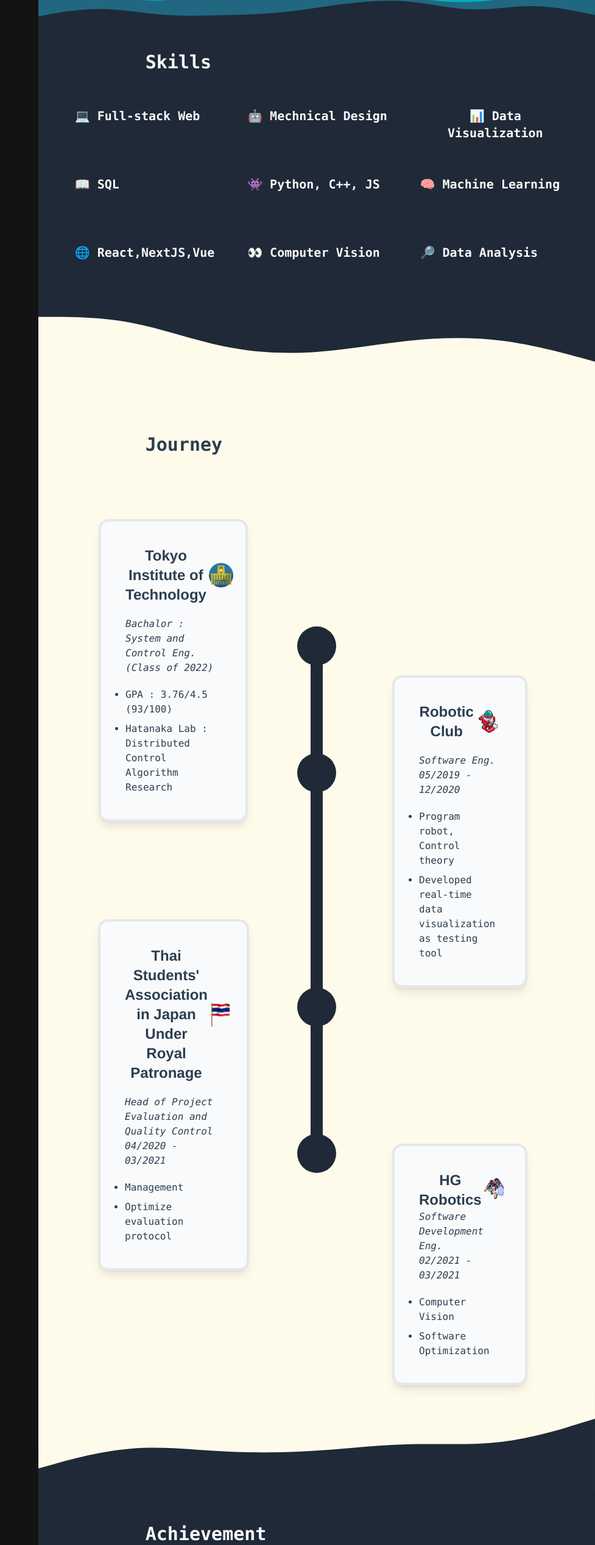
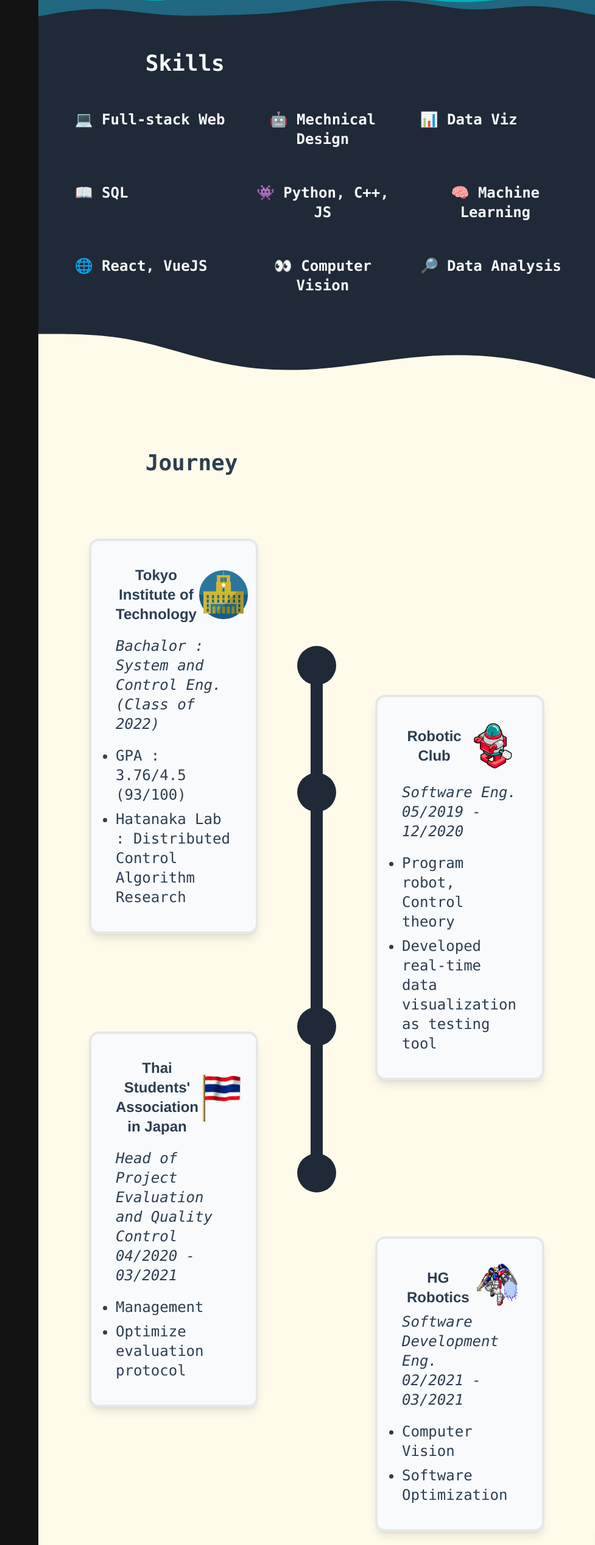
Before and after one commit to kornsinanju/my_home_page, a Vue app: page / in a window 1280 px wide. Shown: the part 986-3519 px from the top of the page at 61% size, without its empty margins (303-1280 px from the left). Built offline with nearby package versions, Linux system fonts and the light colour scheme.

Commit message:
add just text size

```diff
--- a/src/components/Intro.vue
+++ b/src/components/Intro.vue
@@ -29,50 +29,50 @@
     </div>
     <div class="spacer2 layer3 pb-0"></div>
     <div className="text-gray-50 bg-gray-800 flex flex-row justify-start w-full -mt-1">
-        <h2 className="font-bold text-3xl px-5 md:px-20 lg:px-44 pt-12 font-mono">Skills</h2>
+        <h2 className="font-bold text-3xl lg:text-4xl 2xl:text-6xl px-5 md:px-20 lg:px-44 pt-12 font-mono">Skills</h2>
     </div>
-    <div className="text-gray-50 bg-gray-800 grid grid-flow-col grid-cols-2 md:grid-cols-3 grid-rows-5 md:grid-rows-3 gap-4 w-full pt-10 font-semibold text-xl font-mono place-items-start px-10 -mb-1 -mt-1">
+    <div className="text-gray-50 bg-gray-800 grid grid-flow-col grid-cols-2 md:grid-cols-3 grid-rows-5 md:grid-rows-3 gap-4 w-full pt-10 font-semibold text-xl 2xl:text-3xl xl:text-2xl font-mono place-items-start px-10 -mb-1 -mt-1">
         <div className="py-5 md:pl-5" data-aos="fade-up">💻 Full-stack Web</div>
         <div className="py-5 md:pl-5" data-aos="fade-up">📖 SQL</div>
-        <div className="py-5 md:pl-5" data-aos="fade-up">🌐 React,NextJS,Vue</div>
-        <div className="py-5 md:pl-5 cursor-pointer" data-aos="fade-up">🤖 Mechnical Design</div>
-        <div className="py-5 md:pl-5 cursor-pointer" data-aos="fade-up">👾 Python, C++, JS</div>
-        <div className="py-5 md:pl-5 cursor-pointer" data-aos="fade-up">👀 Computer Vision</div>
-        <div className="py-5 md:pl-5 cursor-pointer" data-aos="fade-up">📊 Data Visualization</div>
-        <div className="py-5 md:pl-5 cursor-pointer" data-aos="fade-up">🧠 Machine Learning</div>
-        <div className="py-5 md:pl-5 cursor-pointer" data-aos="fade-up">🔎 Data Analysis</div>
+        <div className="py-5 md:pl-5" data-aos="fade-up">🌐 React, VueJS</div>
+        <div className="py-5 md:pl-5" data-aos="fade-up">🤖 Mechnical Design</div>
+        <div className="py-5 md:pl-5" data-aos="fade-up">👾 Python, C++, JS</div>
+        <div className="py-5 md:pl-5" data-aos="fade-up">👀 Computer Vision</div>
+        <div className="py-5 md:pl-5" data-aos="fade-up">📊 Data Viz</div>
+        <div className="py-5 md:pl-5" data-aos="fade-up">🧠 Machine Learning</div>
+        <div className="py-5 md:pl-5" data-aos="fade-up">🔎 Data Analysis</div>
     </div>
     <div class="spacer2 layer4 pb-0.5"></div>
     <div className="flex flex-row justify-start w-full pb-16 bg-yellow-50">
 
-        <h2 className="font-bold text-3xl px-5 md:px-44 pt-12 font-mono">Journey</h2>
+        <h2 className="font-bold text-3xl lg:text-4xl 2xl:text-6xl px-5 md:px-44 pt-12 font-mono">Journey</h2>
 
     </div>
     <div className="flex flex-row pt-10 w-full h-auto justify-around bg-yellow-50 px-10 -mb-1 z-30">
           <div className="flex flex-col w-2/5 items-center">
-            <div className="min-w-min flex flex-col border-4 border-fuchsia-600 h-auto w-2/3 bg-gray-50 rounded-2xl shadow-lg lg:px-10 px-5 py-10 justify-start" data-aos="flip-right">
+            <div className="min-w-min flex flex-col border-4 border-fuchsia-600 h-auto w-2/3 lg:w-5/6 bg-gray-50 rounded-2xl shadow-lg lg:px-10 px-5 py-10 justify-start" data-aos="flip-right">
               <div className="flex flex-rol justify-start items-center pr-5">
-                <h2 className="font-bold text-base md:text-lg lg:text-2xl inline pr-1">Tokyo Institute of Technology </h2>
-                <img src="../assets/titech.png" alt="bachelor" className="inline w-10 h-10">
+                <h2 className="font-bold text-base md:text-lg lg:text-xl xl:text-2xl 2xl:text-4xl inline pr-1">Tokyo Institute of Technology </h2>
+                <img src="../assets/titech.png" alt="bachelor" className="inline w-8 h-8 md:w-12 md:h-12 lg:w-16 lg:h-16 xl:w-20 xl:h-20 2xl:w-24 2xl:h-24">
               </div>
               <!-- <div className="flex"></div> -->
-              <div className="flex flex-col font-mono text-sm md:text-sm lg:text-sm xl:text-base 2xl:text-lg justify-start items-start pt-5">
+              <div className="flex flex-col font-mono text-sm md:text-base lg:text-lg xl:text-2xl 2xl:text-3xl justify-start items-start pt-5">
                 <p className="text-left italic">Bachalor : System and Control Eng. (Class of 2022)</p>
                 <ul className="list-disc text-left pt-5">
                   <li className="pb-2">GPA : 3.76/4.5 (93/100) </li>
                   <!-- <li className="pb-2">University's Leadership Award</li> -->
                   <li className="hidden md:list-item cursor-pointer hover:underline" @click="gotoContact('https://arxiv.org/abs/2111.10804')">Hatanaka Lab : Distributed Control Algorithm Research</li>
-                  <!-- <li className="hidden md:list-item">Worded captain of Japanese olympic ice hockey team</li> -->
+                  <li className="md:hidden" @click="gotoContact('https://arxiv.org/abs/2111.10804')">Research on Distributed Control Algorithm</li>
                 </ul>
               </div>
             </div>
-            <div className="min-w-min flex flex-col border-4 border-fuchsia-600 h-auto w-2/3 bg-gray-50 rounded-2xl shadow-lg lg:px-10 px-5 py-10 justify-start mt-40" data-aos="flip-right">
+            <div className="min-w-min flex flex-col border-4 border-fuchsia-600 h-auto w-2/3 lg:w-5/6 bg-gray-50 rounded-2xl shadow-lg lg:px-10 px-5 py-10 justify-start mt-40" data-aos="flip-right">
               <div className="flex flex-rol justify-start items-center ">
-                <h2 className="font-bold text-base md:text-lg lg:text-2xl inline pr-1">Thai Students' Association in Japan Under Royal Patronage</h2>
-                <img src="../assets/thai2.gif" alt="bachelor" className="inline w-10 h-10 mr-5">
+                <h2 className="font-bold text-base md:text-lg lg:text-xl xl:text-2xl 2xl:text-4xl inline pr-1">Thai Students' Association in Japan</h2>
+                <img src="../assets/thai2.gif" alt="bachelor" className="inline w-10 h-10 md:w-14 md:h-14 lg:w-16 lg:h-16 xl:w-20 xl:h-20 2xl:w-24 2xl:h-24 mr-5">
               </div>
               <!-- <div className="flex"></div> -->
-              <div className="flex flex-col font-mono text-sm md:text-sm lg:text-sm xl:text-base 2xl:text-lg justify-start items-start ">
+              <div className="flex flex-col font-mono text-sm md:text-base lg:text-lg xl:text-2xl 2xl:text-3xl justify-start items-start ">
                 <p className="text-left pt-5 italic">Head of Project Evaluation and Quality Control <br> 04/2020 - 03/2021</p>
                 <ul className="list-disc text-left pt-5">
                   <li className="pb-2">Management</li>
@@ -108,14 +108,14 @@
           </div> -->
 
           <div className="flex flex-col w-2/5 items-center">
-            <div className="min-w-min flex flex-col border-4 border-fuchsia-600 h-auto w-2/3 bg-gray-50 rounded-2xl shadow-lg lg:px-10 px-5 py-10 justify-start mt-64" data-aos="flip-left">
+            <div className="min-w-min flex flex-col border-4 border-fuchsia-600 h-auto w-2/3 lg:w-5/6 bg-gray-50 rounded-2xl shadow-lg lg:px-10 px-5 py-10 justify-start mt-64" data-aos="flip-left">
               <div className="flex flex-rol justify-center items-center">
-                <h2 className="font-bold text-base md:text-lg lg:text-2xl inline pr-1">Robotic Club</h2>
-                <img src="../assets/robot_club.gif" alt="bachelor" className="inline w-10 h-10">
+                <h2 className="font-bold text-base md:text-lg lg:text-xl xl:text-2xl 2xl:text-4xl inline pr-1">Robotic Club</h2>
+                <img src="../assets/robot_club.gif" alt="bachelor" className="inline w-10 h-10 md:w-14 md:h-14 lg:w-16 lg:h-16 xl:w-20 xl:h-20 2xl:w-24 2xl:h-24">
               </div>
 
               <!-- <div className="flex"></div> -->
-              <div className="flex flex-col font-mono text-sm md:text-sm lg:text-sm xl:text-base 2xl:text-lg justify-start items-start">
+              <div className="flex flex-col font-mono text-sm md:text-base lg:text-lg xl:text-2xl 2xl:text-3xl justify-start items-start">
                 <p className="text-left pt-5 italic">Software Eng. 05/2019 - 12/2020</p>
                 <ul className="list-disc text-left pt-5">
                   <li className="pb-2">Program robot, Control theory</li>
@@ -124,13 +124,13 @@
                 </ul>
               </div>
             </div>
-            <div className="min-w-min flex flex-col border-4 border-fuchsia-600 h-auto w-2/3 bg-gray-50 rounded-2xl shadow-lg lg:px-10 px-5 py-10 justify-start mt-64" data-aos="flip-left">
+            <div className="min-w-min flex flex-col border-4 border-fuchsia-600 h-auto w-2/3 lg:w-5/6 bg-gray-50 rounded-2xl shadow-lg lg:px-10 px-5 py-10 justify-start mt-64" data-aos="flip-left">
               <div className="flex flex-rol justify-start items-center">
-                <h2 className="font-bold text-base md:text-lg lg:text-2xl inline pr-1">HG Robotics</h2>
-                <img src="../assets/gundam.gif" alt="bachelor" className="inline w-10 h-10">
+                <h2 className="font-bold text-base md:text-lg lg:text-xl xl:text-2xl 2xl:text-4xl inline pr-1">HG Robotics</h2>
+                <img src="../assets/gundam.gif" alt="bachelor" className="inline w-10 h-10 md:w-14 md:h-14 lg:w-16 lg:h-16 xl:w-20 xl:h-20 2xl:w-24 2xl:h-24">
               </div>
               <!-- <div className="flex"></div> -->
-              <div className="flex flex-col font-mono text-sm md:text-sm lg:text-sm xl:text-base 2xl:text-lg justify-start items-start">
+              <div className="flex flex-col font-mono text-sm md:text-base lg:text-lg xl:text-2xl 2xl:text-3xl justify-start items-start">
                 <p className="text-left italic">Software Development Eng. <br> 02/2021 - 03/2021</p>
                 <ul className="list-disc text-left pt-5">
                   <li className="pb-2">Computer Vision </li>
@@ -143,9 +143,9 @@
     </div>
     <div class="spacer2 layer5 -mb-1"></div>
     <div className="flex flex-row justify-start w-full pb-10 bg-gray-800 -mt-1 -mb-1">
-        <h2 className="font-bold text-3xl px-5 md:px-44 pt-12 font-mono text-gray-50">Achievement</h2>
+        <h2 className="font-bold text-3xl lg:text-4xl 2xl:text-6xl px-5 md:px-44 pt-12 font-mono text-gray-50">Achievement</h2>
     </div>
-    <div className="w-full font-semibold text-gray-50 bg-gray-800 text-lg font-mono place-items-start px-auto pl-10 md:pl-40 pr-20 pb-16 border-b-2 border-fuchsia-600 flex flex-col justify-start">
+    <div className="w-full text-gray-50 bg-gray-800 text-xl font-mono 2xl:text-3xl xl:text-2xl place-items-start px-auto pl-10 md:pl-40 pr-20 pb-16 border-b-2 border-fuchsia-600 flex flex-col justify-start">
       <ul className="list-disc text-left">
         <li className="pb-2">1st place in International Design Contest Robocon 2021 🥇</li>
         <li className="pb-2">2nd place in Tokyo Tech's Creative Design Competition 2018 🥈</li>
@@ -153,15 +153,15 @@
       </ul>
     </div>
     <div className="flex flex-row justify-start w-full pb-10 bg-white">
-        <h2 className="font-bold text-3xl px-5 md:px-44 pt-12 font-mono">Certificates</h2>
+        <h2 className="font-bold text-3xl lg:text-4xl 2xl:text-6xl px-5 md:px-44 pt-12 font-mono">Certificates</h2>
     </div>
     <div className="w-full font-semibold text-lg font-mono place-items-start px-auto md:pl-40 pr-20 pb-16 border-b-2 border-fuchsia-600 flex flex-col justify-start bg-white">
       <img src="../assets/certificates.png" alt="">
     </div>
     <div className="text-gray-50 bg-gray-800 flex flex-row justify-start w-full pb-10 -mb-1">
-        <h2 className="font-bold text-3xl px-5 md:px-44 pt-12 font-mono">Hobby</h2>
+        <h2 className="font-bold text-3xl lg:text-4xl 2xl:text-6xl px-5 md:px-44 pt-12 font-mono">Hobby</h2>
     </div>
-    <div className="text-gray-50 bg-gray-800 w-full font-semibold text-lg font-mono place-items-start px-auto pl-5 md:pl-40 pr-20 pb-16 grid md:grid-cols-4 grid-cols-2 justify-around">
+    <div className="text-gray-50 bg-gray-800 w-full font-sans text-xl 2xl:text-3xl xl:text-2xl place-items-start px-auto pl-5 md:pl-40 pr-20 pb-16 grid md:grid-cols-4 grid-cols-2 ">
       <p>Novel</p>
       <p>Reading</p>
       <p>Oil Paintings</p>
@@ -179,6 +179,11 @@ export default {
     AOS.init({
   duration: 1200,
 })
+  },
+  methods:{
+    gotoContact(e) {
+      window.open(e);
+    },
   }
 };
 </script>
--- a/src/components/Main.vue
+++ b/src/components/Main.vue
@@ -49,7 +49,7 @@ defineProps({
               <!-- <p>A stunning personal blog of Kornvik Tanpiat (Korn)</p> -->
               <p className="2xl:text-3xl xl:text-2xl lg:text-xl md:text-base text-sm pl-0 pb-3">Welcome to my blog!</p>
           </div>
-          <div className="py-5 flex items-start flex-col xl:text-2xl lg:text-lg md:text-md text-base">
+          <div className="py-5 flex items-start flex-col xl:text-2xl lg:text-xl md:text-lg text-md">
               <!-- <p className="py-1 cursor-pointer" @click="count=0">About me</p>
               <p className="py-1 cursor-pointer" @click="count=1">Projects</p>
               <p className="py-1 cursor-pointer" @click="count=2">Blogs</p> -->
--- a/src/components/Projects.vue
+++ b/src/components/Projects.vue
@@ -61,7 +61,7 @@
                             <h2 className="3xl:text-5xl text-4xl font-bold cursor-pointer" @click="gotoContact('https://github.com/kornsinanju/my_blog_nextjs')">Redit Clone</h2>
                         </div>
 
-                        <p className="text-base font-sans 2xl:text-2xl xl:text-xl">
+                        <p className="text-xl font-sans 2xl:text-3xl xl:text-2xl">
                             A personal project to create a Redit clone blog using server-side rendering from nextjs and firebase as its database.
                         </p>
                     </div>
@@ -72,7 +72,7 @@
                 <div className="absolute pt-28 w-full flex flex-col items-center justify-center">
                     <h2 className="text-4xl font-bold pb-5 cursor-pointer" @click="gotoContact('https://github.com/kornsinanju/clone_agario')">Agar IO Clone</h2>
                     <p className="text-xl font-sans px-10 2xl:text-3xl xl:text-2xl">
-                    Creating Agar.io clone using Vue.JS, Canvas and Flask :)
+                    Agar.io clone project to practice real-time communication by applying websocket using Vue.JS, CanvasJS, MongoDB, and Flask :)
                     </p>
                 </div>
             <svg
```
